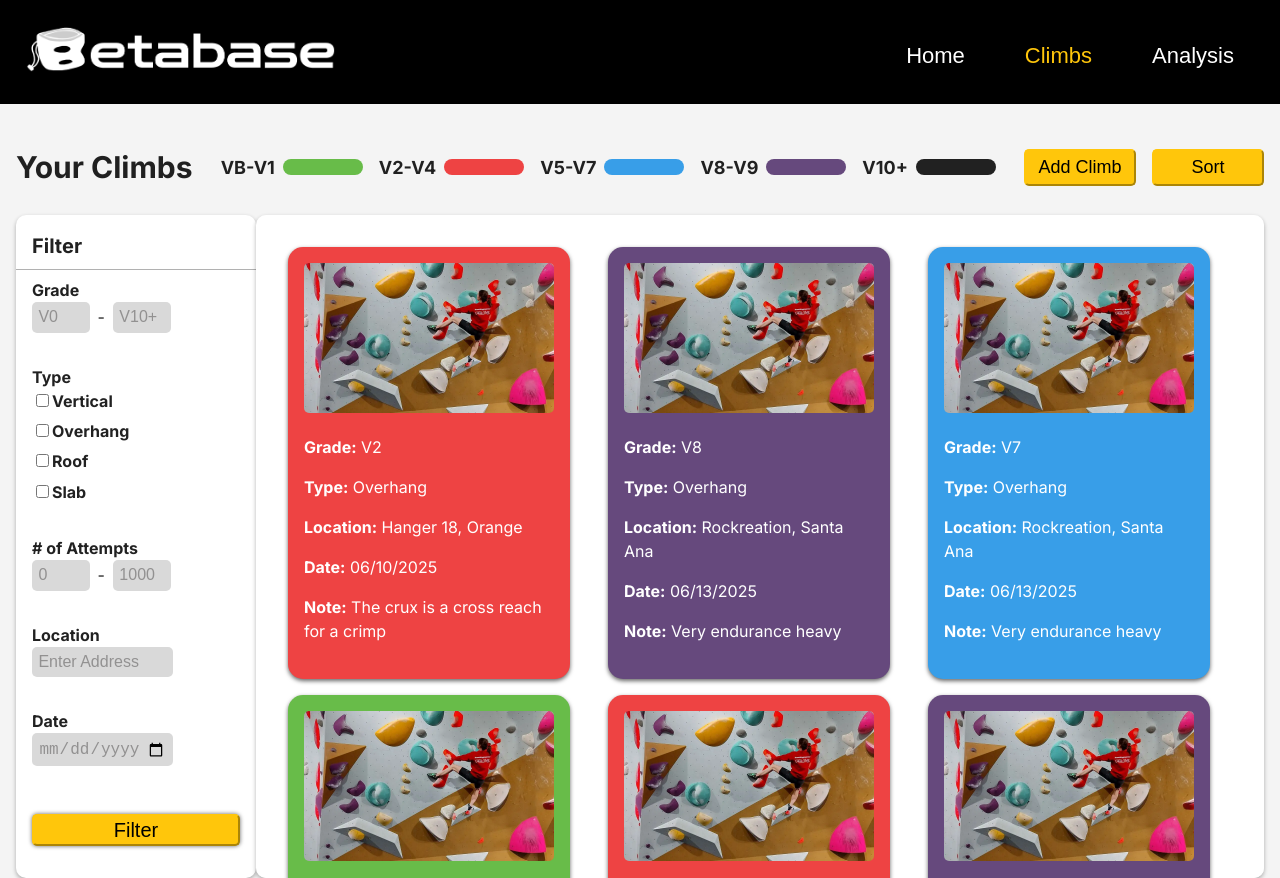
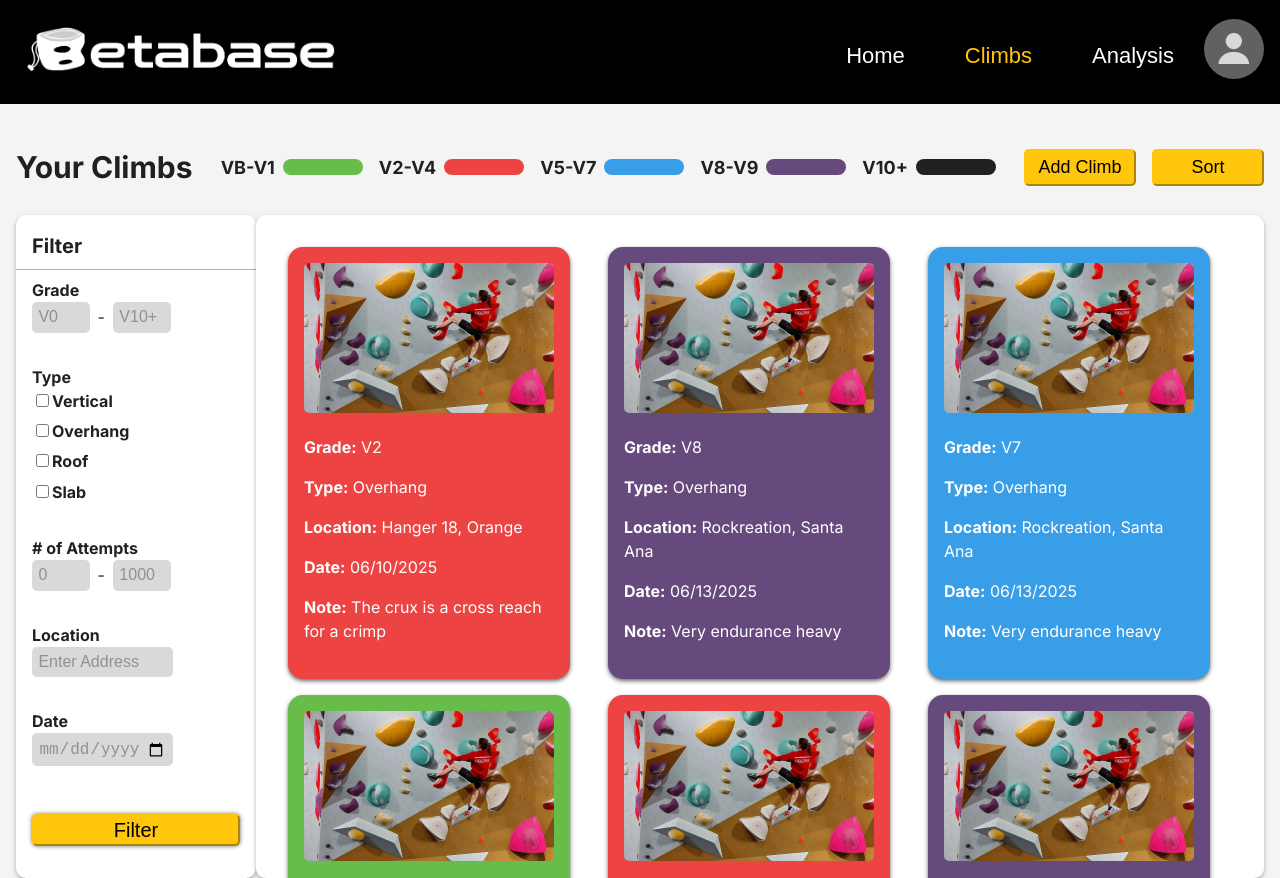
Before and after one commit to quentin-h-chen/betabase, a React (Vite) app in the folder client/: page /climbs in a window 1280 px wide. Built offline with nearby package versions, Linux system fonts and the light colour scheme; a web font is replaced by a local one.

Commit message:
Add profile icon with dropdown menu and set up Firebase conig

```diff
--- a/client/src/components/Navbar.css
+++ b/client/src/components/Navbar.css
@@ -13,12 +13,11 @@
 .navbar-content {
     display: flex;
     margin-left: auto;
+    align-items: center;
 }
 
 .nav-links {
     list-style-type: none;
-    padding-left: 0;
-    margin-left: 0;
     display: flex;
     flex-direction: row;
 }
--- a/client/src/components/Navbar.jsx
+++ b/client/src/components/Navbar.jsx
@@ -1,5 +1,6 @@
 import { NavLink } from 'react-router-dom';
 import './Navbar.css';
+import ProfileDropdown from './ProfileDropdown';
 
 export default function Navbar() {
     return (
@@ -11,6 +12,7 @@ export default function Navbar() {
                     <li><NavLink to="/climbs" className={({ isActive }) => isActive ? 'active' : ''}>Climbs</NavLink></li>
                     <li><NavLink to="/analysis" className={({ isActive }) => isActive ? 'active' : ''}>Analysis</NavLink></li>
                 </ul>
+                <ProfileDropdown />
             </div>
         </nav>
     )
--- /dev/null
+++ b/client/src/components/ProfileDropdown.css
@@ -0,0 +1,39 @@
+.profile-dropdown {
+  position: relative;
+  display: inline-block;
+}
+
+.avatar {
+  width: 60px;
+  height: 60px;
+  border-radius: 50%;
+  cursor: pointer;
+}
+
+.dropdown-menu {
+  position: absolute;
+  top: 110%;
+  right: 0;
+  background: rgb(0, 0, 0);
+  border: 1px solid #ccc;
+  border-radius: 6px;
+  padding: 0.5rem;
+  display: flex;
+  flex-direction: column;
+  gap: 0.5rem;
+  box-shadow: 0 0 10px rgba(0, 0, 0, 0.1);
+  z-index: 100;
+}
+
+.dropdown-menu button {
+  background: none;
+  border: none;
+  text-align: left;
+  padding: 0.3rem 0.5rem;
+  cursor: pointer;
+  font-size: 0.9rem;
+}
+
+.dropdown-menu button:hover {
+  background-color: #FFC60B;
+}
--- /dev/null
+++ b/client/src/components/ProfileDropdown.jsx
@@ -0,0 +1,39 @@
+import { useState } from "react";
+import './ProfileDropdown.css';
+
+export default function ProfileDropdown() {
+    const [open, setOpen] = useState(false);
+
+    const handleSignIn = () => {
+    alert('Sign In clicked');
+    setOpen(false);
+    };
+
+    const handleSignOut = () => {
+    alert('Sign Out clicked');
+    setOpen(false);
+    };
+
+    const handleChangePicture = () => {
+    alert('Change Picture clicked');
+    setOpen(false);
+    };
+
+    return (
+        <div className="profile-dropdown">
+            <img
+                src="/default-pic.png"
+                alt="profile"
+                className="avatar"
+                onClick={() => setOpen(!open) }
+            />
+            {open && (
+            <div className="dropdown-menu">
+            <button onClick={handleSignIn}>Sign In</button>
+            <button onClick={handleSignOut}>Sign Out</button>
+            <button onClick={handleChangePicture}>Change Picture</button>
+            </div>
+             )}
+        </div>
+    )
+}
```
Also changed, not shown: client/src/firebase/firebaseConfig.js (added, +21 -0 lines), client/public/default-pic.png (added).
